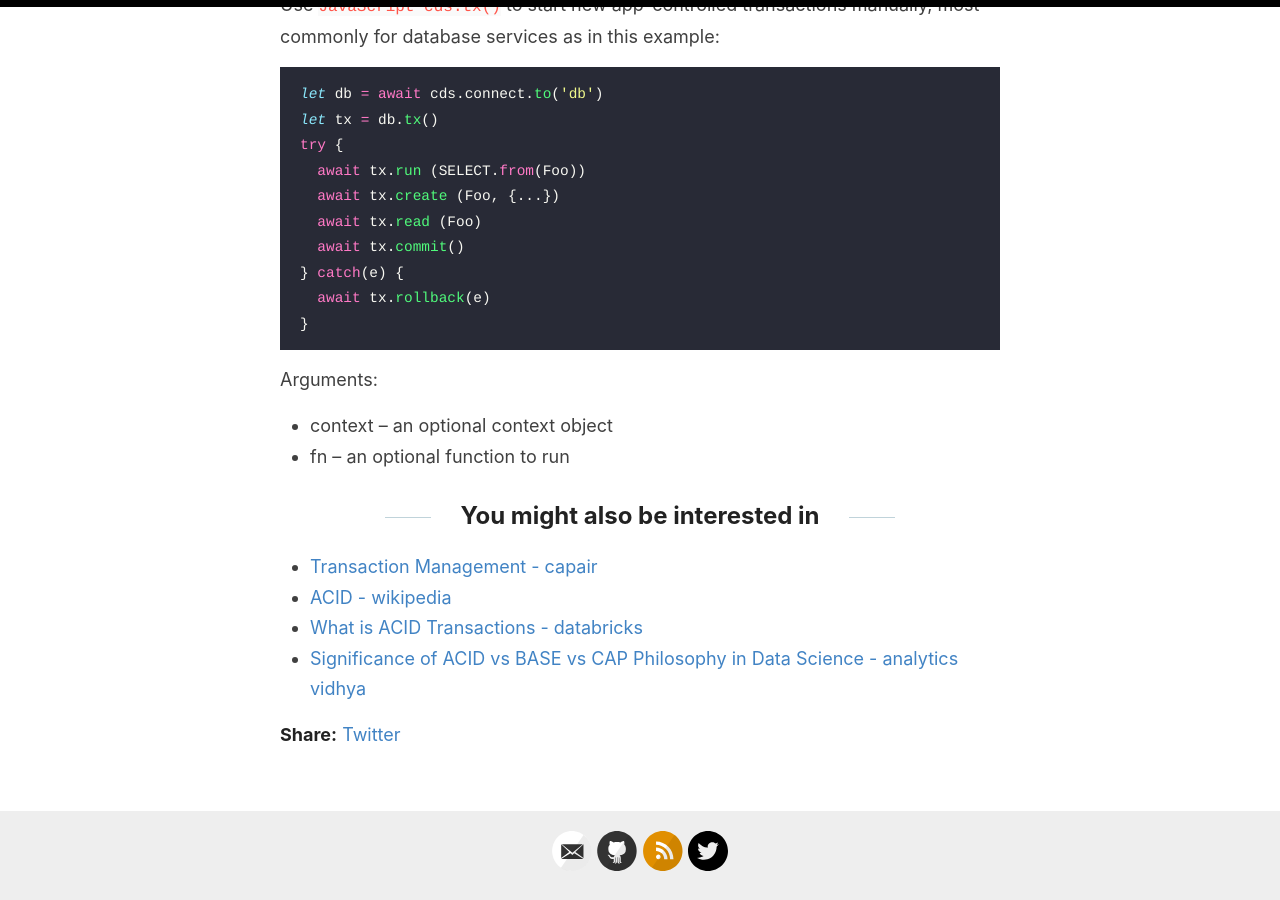
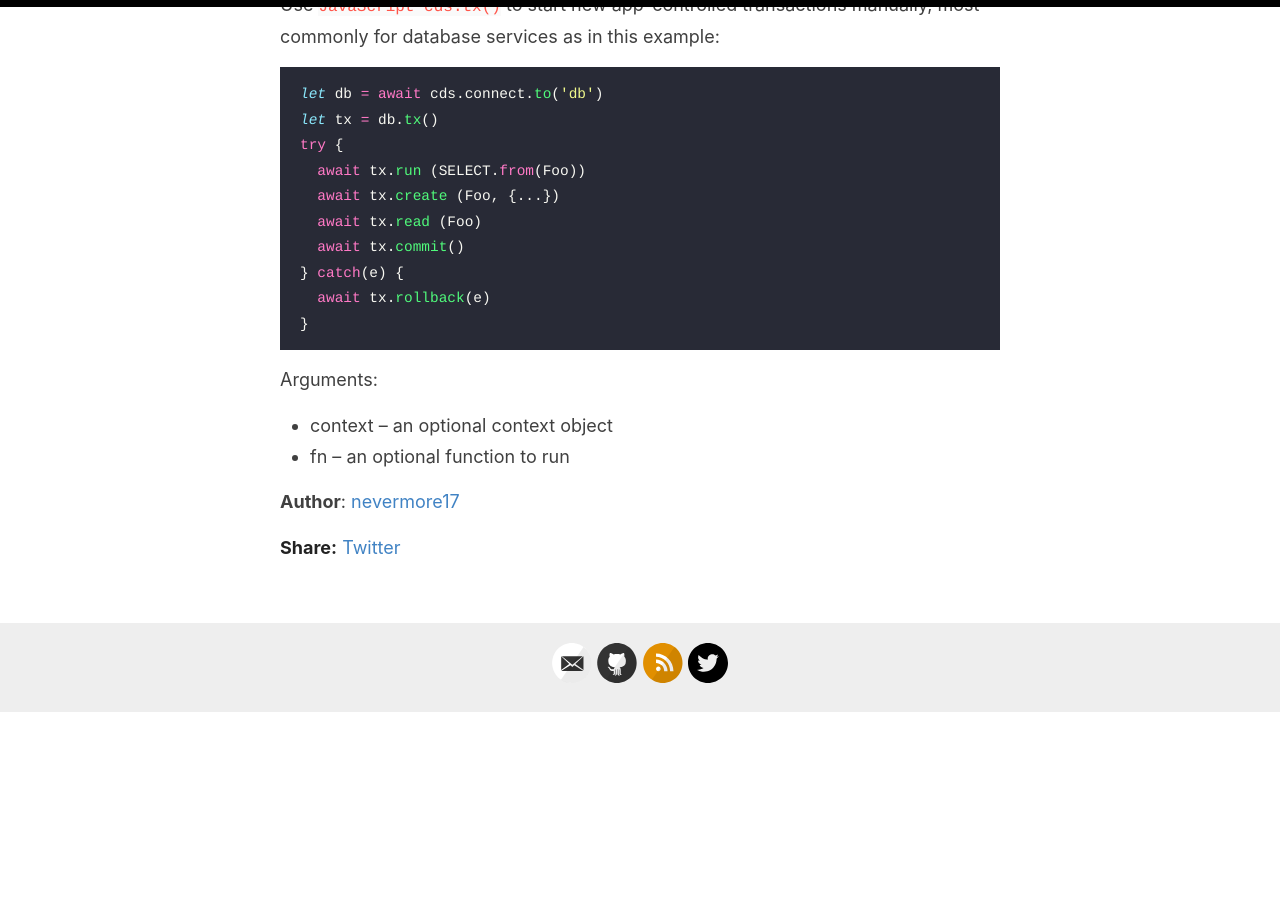
Before and after one commit to XAP-Software/XAP-Software.github.io, a Jekyll site: the page built from _posts/2022-04-06-transaction_cds.md, in a window 1280 px wide and 900 px high, scrolled down 1467 px. Built offline with Jekyll 4.4.1, drawn with Linux system fonts in a browser that asks for light colours; after the commit the page ends 2180 px from its top, so only the background shows below that.

Commit message:
Added author of post

```diff
--- a/_posts/2022-04-06-transaction_cds.md
+++ b/_posts/2022-04-06-transaction_cds.md
@@ -53,9 +53,4 @@ Arguments:
  - context – an optional context object
  - fn – an optional function to run
 
-## You might also be interested in
-
-- [Transaction Management - capair](https://cap.cloud.sap/docs/node.js/transactions#automatic-transactions)
-- [ACID - wikipedia](https://en.wikipedia.org/wiki/ACID)
-- [What is ACID Transactions - databricks](https://databricks.com/glossary/acid-transactions#:~:text=ACID%20is%20an%20acronym%20that,operations%20are%20called%20transactional%20systems.)
-- [Significance of ACID vs BASE vs CAP Philosophy in Data Science - analytics vidhya](https://medium.com/analytics-vidhya/significance-of-acid-vs-base-vs-cap-philosophy-in-data-science-2cd1f78200ce)
+**Author**: [nevermore17](/https://github.com/nevermore17)
```
Also changed, not shown: _posts/2022-04-06-date_time_format.md (+1 -3 lines), _posts/2022-04-06-deploy_sqlite_csvfiles.md (+1 -3 lines), _posts/2022-04-06-expand_collapse_article.md (+1 -3 lines), _posts/2022-04-06-general_shellbar.md (+1 -3 lines), _posts/2022-04-06-selected_items.md (+1 -4 lines).
